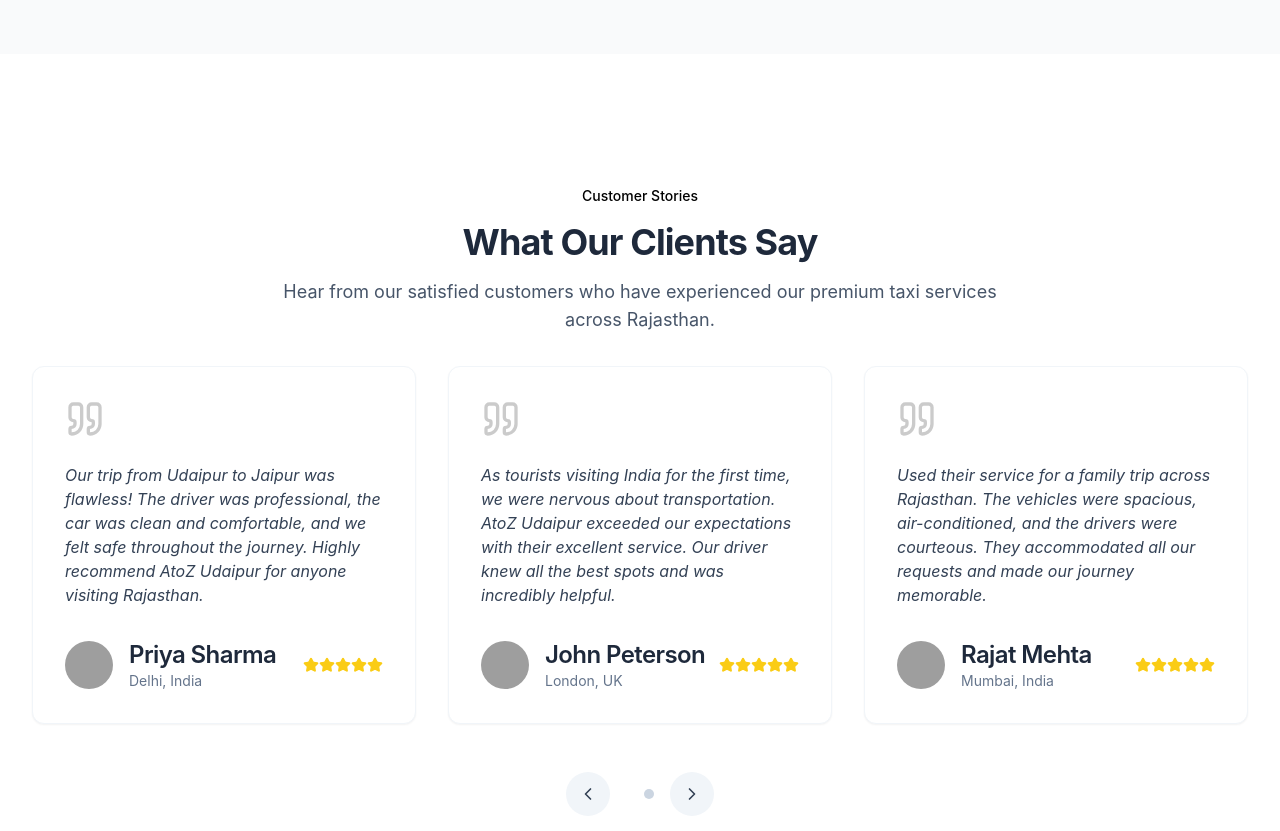
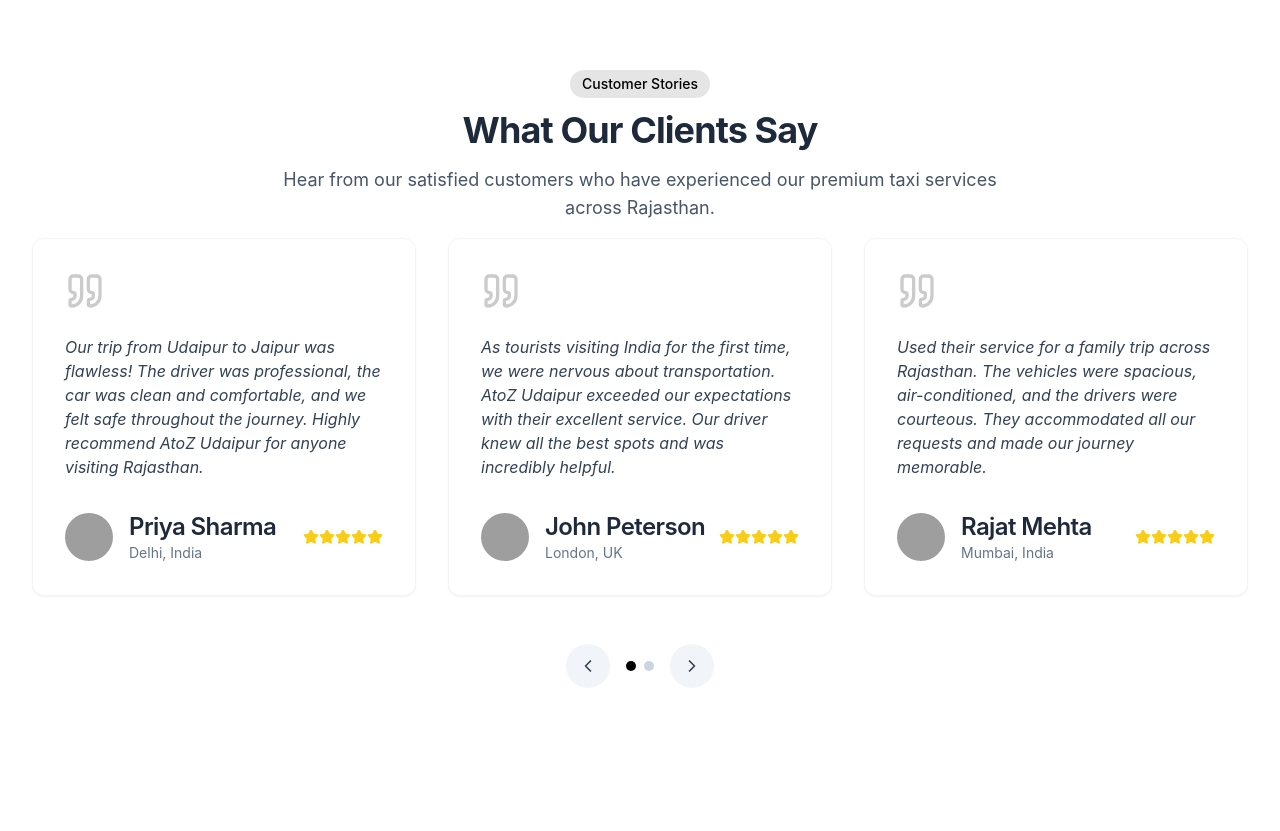
Before and after one commit to imshn/modern-taxi-helper, a React (Vite) app: page / in a window 1280 px wide. Shown: the part 1966-2797 px from the top of the page. Built offline with nearby package versions, Linux system fonts and the light colour scheme; grey boxes are pictures that could not be loaded.

Commit message:
Fix: Reduce whitespace between sections
Adjust spacing in the layout to reduce the amount of empty space between the Services and Testimonials sections.

```diff
--- a/src/components/Services.tsx
+++ b/src/components/Services.tsx
@@ -100,9 +100,9 @@ const Services = () => {
   }, []);
 
   return (
-    <section id="services" className="section bg-white py-16 md:py-24" ref={sectionRef}>
+    <section id="services" className="section bg-white py-12 md:py-16" ref={sectionRef}>
       <div className="container mx-auto">
-        <div className="text-center max-w-3xl mx-auto mb-16">
+        <div className="text-center max-w-3xl mx-auto mb-12">
           <span className="inline-block px-3 py-1 mb-3 rounded-full bg-gray-100 text-gray-800 text-sm font-medium">
             Our Services
           </span>
--- a/src/components/Testimonials.tsx
+++ b/src/components/Testimonials.tsx
@@ -1,4 +1,3 @@
-
 import React, { useRef, useEffect, useState } from 'react';
 import { ChevronLeft, ChevronRight, Star, Quote } from 'lucide-react';
 
@@ -48,7 +47,7 @@ const testimonials = [
 const TestimonialCard = ({ testimonial }: { testimonial: typeof testimonials[0] }) => {
   return (
     <div className="bg-white rounded-xl p-8 shadow-sm border border-slate-100 flex flex-col h-full">
-      <div className="mb-6 text-terracotta-500">
+      <div className="mb-6 text-black">
         <Quote className="h-10 w-10 opacity-20" />
       </div>
 
@@ -140,10 +139,10 @@ const Testimonials = () => {
   };
 
   return (
-    <section id="testimonials" className="section py-16 md:py-24">
+    <section id="testimonials" className="section py-12 md:py-16">
       <div className="container mx-auto">
-        <div className="text-center max-w-3xl mx-auto mb-16 opacity-0 translate-y-8" ref={sectionRef}>
-          <span className="inline-block px-3 py-1 mb-3 rounded-full bg-terracotta-500/10 text-terracotta-500 text-sm font-medium">
+        <div className="text-center max-w-3xl mx-auto mb-12 opacity-0 translate-y-8" ref={sectionRef}>
+          <span className="inline-block px-3 py-1 mb-3 rounded-full bg-black/10 text-black text-sm font-medium">
             Customer Stories
           </span>
           <h2 className="text-3xl md:text-4xl font-bold text-slate-800 mb-4">What Our Clients Say</h2>
@@ -172,7 +171,7 @@ const Testimonials = () => {
                   key={index}
                   onClick={() => setCurrentIndex(index)}
                   className={`w-2 h-2 rounded-full transition-colors ${
-                    index === currentIndex ? "bg-terracotta-500" : "bg-slate-300"
+                    index === currentIndex ? "bg-black" : "bg-slate-300"
                   }`}
                   aria-label={`Go to slide ${index + 1}`}
                 />
@@ -203,7 +202,7 @@ const Testimonials = () => {
                     key={index}
                     onClick={() => setCurrentIndex(index)}
                     className={`w-2.5 h-2.5 rounded-full transition-colors ${
-                      index === currentIndex ? "bg-terracotta-500" : "bg-slate-300"
+                      index === currentIndex ? "bg-black" : "bg-slate-300"
                     }`}
                     aria-label={`Go to slide ${index + 1}`}
                   />
```
